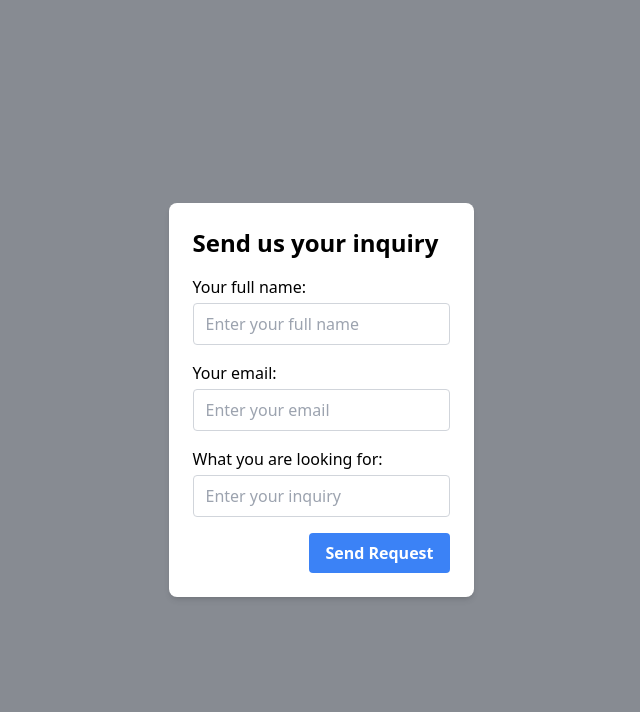
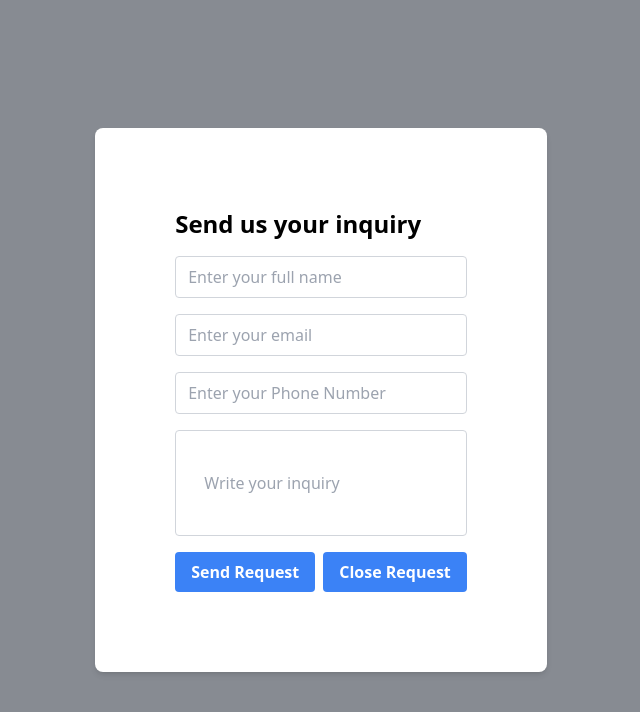
Before and after one commit to uplifters-project/avancepr, a Next.js app: page /components/Popup in a window 1280 px wide. Shown: the top 712 px of the page, without its empty margins (319-959 px from the left). Built offline with nearby package versions, Linux system fonts and the light colour scheme.

Commit message:
Pop Up thing added

```diff
--- a/src/pages/components/Popup.js
+++ b/src/pages/components/Popup.js
@@ -4,6 +4,8 @@ const Popup = () => {
   const [fullName, setFullName] = useState("");
   const [email, setEmail] = useState("");
   const [inquiry, setInquiry] = useState("");
+  const [phone, setPhone] = useState("");
+  const [isFormOpen, setIsFormOpen] = useState(true);
 
   const handleSubmit = (e) => {
     e.preventDefault();
@@ -15,14 +17,23 @@ const Popup = () => {
     setEmail("");
     setInquiry("");
   };
+  const handleClose = () => {
+    // Close the form
+    setIsFormOpen(false);
+  };
+
+  if (!isFormOpen) {
+    // Render null if form is closed
+    return null;
+  }
+
 
   return (
     <div className="fixed inset-0 flex items-center justify-center bg-gray-900 bg-opacity-50 z-50">
-      <div className="bg-white p-6 rounded-lg shadow-md">
+      <div className="bg-white p-20 rounded-lg shadow-md">
         <h2 className="text-2xl font-semibold mb-4">Send us your inquiry</h2>
         <form onSubmit={handleSubmit}>
           <div className="mb-4">
-            <label className="block mb-1 font-medium">Your full name:</label>
             <input
               type="text"
               value={fullName}
@@ -33,7 +44,6 @@ const Popup = () => {
             />
           </div>
           <div className="mb-4">
-            <label className="block mb-1 font-medium">Your email:</label>
             <input
               type="email"
               value={email}
@@ -44,24 +54,42 @@ const Popup = () => {
             />
           </div>
           <div className="mb-4">
-            <label className="block mb-1 font-medium">What you are looking for:</label>
+            <input
+              type="email"
+              value={phone}
+              onChange={(e) => setPhone(e.target.value)}
+              className="w-full border border-gray-300 rounded py-2 px-3"
+              placeholder="Enter your Phone Number"
+              required
+            />
+          </div>
+
+
+          <div className="mb-4">
             <input
               type="text"
               value={inquiry}
               onChange={(e) => setInquiry(e.target.value)}
-              className="w-full border border-gray-300 rounded py-2 px-3"
-              placeholder="Enter your inquiry"
+              className="w-full border border-gray-300 rounded py-10 px-7"
+              placeholder="Write your inquiry"
               required
             />
           </div>
           <div className="flex justify-end">
-            <button
-              type="submit"
-              className="bg-blue-500 hover:bg-blue-600 text-white font-semibold py-2 px-4 rounded"
-            >
-              Send Request
-            </button>
+              <button
+                  type="submit"
+                  className="bg-blue-500 hover:bg-blue-600 text-white font-semibold py-2 px-4 rounded mr-2"
+              >
+                Send Request
+              </button>
+              <button
+                  type="submit"
+                  className="bg-blue-500 hover:bg-blue-600 text-white font-semibold py-2 px-4 rounded"
+              >
+                Close Request
+              </button>
           </div>
+
         </form>
       </div>
     </div>
```
